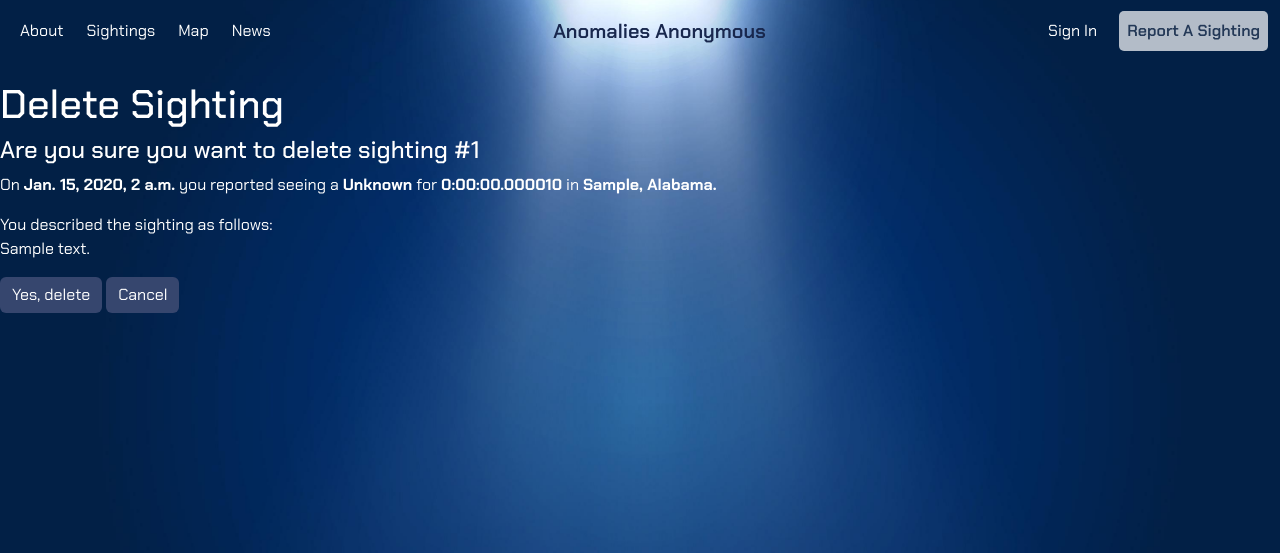
After one commit to spbovarnick/anomalies-anonymous, a Django app: page /sightings/1/delete in a window 1280 px wide. The commit adds this page. Shown: the top 553 px of the page. Run offline with Django 4.2, Linux system fonts and the light colour scheme; tables that the repository leaves empty hold one stand-in row (values such as "Sample post").

Commit message:
sightings_delete url path, CBV, sighting_confirm_delete.html template created, button added to create/update form

```diff
--- /dev/null
+++ b/anomaliesanonymous/main_app/templates/main_app/sighting_confirm_delete.html
@@ -0,0 +1,16 @@
+{% extends 'base.html' %}
+{% block content %}
+<h1>Delete Sighting</h1>
+
+<h4>Are you sure you want to delete sighting #{{ object.id }}</h4>
+<p>On <b>{{ object.datetime }}</b> you reported seeing a <b>{{ object.get_shape_display.capitalize }}</b> for <b>{{ object.duration }}</b> in <b>{{ object.city }}, {{ object.get_state_display }}.</b></p>
+
+<p>You described the sighting as follows: <br> {{ sighting.description }}</p>
+
+<form action="" method="POST">
+    {% csrf_token %}
+    <input type="submit" value="Yes, delete" class="btn">
+    <a href="{% url 'detail' sighting.id %}" class="btn">Cancel</a>
+</form>
+
+{% endblock %}
--- a/anomaliesanonymous/main_app/templates/main_app/sighting_form.html
+++ b/anomaliesanonymous/main_app/templates/main_app/sighting_form.html
@@ -9,6 +9,7 @@
     <table>
         {{ form.as_table }}
     </table>
+    <input type="submit" value="Report Sighting" class="btn">
 </form>
 
 
--- a/anomaliesanonymous/main_app/urls.py
+++ b/anomaliesanonymous/main_app/urls.py
@@ -7,4 +7,5 @@ urlpatterns = [
     path('sightings/<int:sighting_id>/', views.sightings_detail, name='detail'),
     path('sightings/create/', views.SightingCreate.as_view(), name='sightings_create'),
     path('sightings/<int:pk>/update', views.SightingUpdate.as_view(), name='sightings_update'),
+    path('sightings/<int:pk>/delete', views.SightingDelete.as_view(), name='sightings_delete'),
 ]
--- a/anomaliesanonymous/main_app/views.py
+++ b/anomaliesanonymous/main_app/views.py
@@ -1,6 +1,6 @@
 from django.shortcuts import render
 from .models import Sighting, Comment
-from django.views.generic.edit import CreateView, UpdateView
+from django.views.generic.edit import CreateView, UpdateView, DeleteView
 
 
 # Create your views here.
@@ -29,3 +29,7 @@ class SightingCreate(CreateView):
 class SightingUpdate(UpdateView):
     model = Sighting
     fields = ['datetime', 'city', 'state', 'shape', 'duration', 'description']
+
+class SightingDelete(DeleteView):
+    model = Sighting
+    success_url = '/sightings'
```
